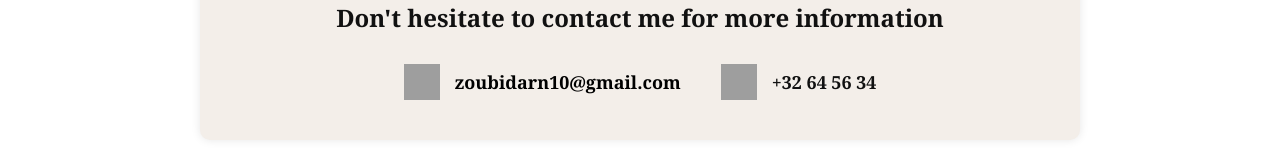
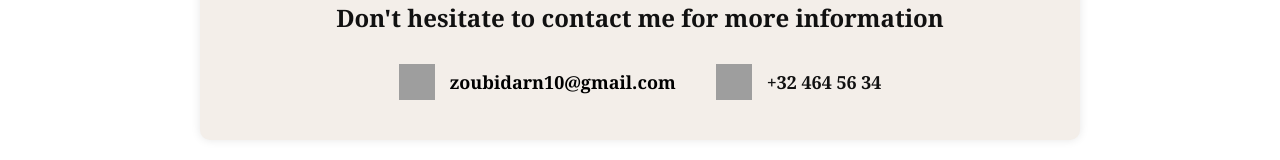
Before and after one commit to zouzou1880/portfolio, a plain HTML site: page contact.html in a window 1280 px wide. Shown: the part 252-412 px from the top of the page. Drawn offline with Linux system fonts and the light colour scheme; grey boxes are pictures that could not be loaded.

Commit message:
Add files via upload

```diff
--- a/contact.html
+++ b/contact.html
@@ -32,7 +32,7 @@
       </div>
       <div class="contact-item">
         <img src="https://cdn-icons-png.flaticon.com/512/724/724664.png" alt="Phone Icon">
-        <div class="phone">+32 64 56 34</div>
+        <div class="phone">+32 464 56 34</div>
       </div>
     </div>
   </section>
```
